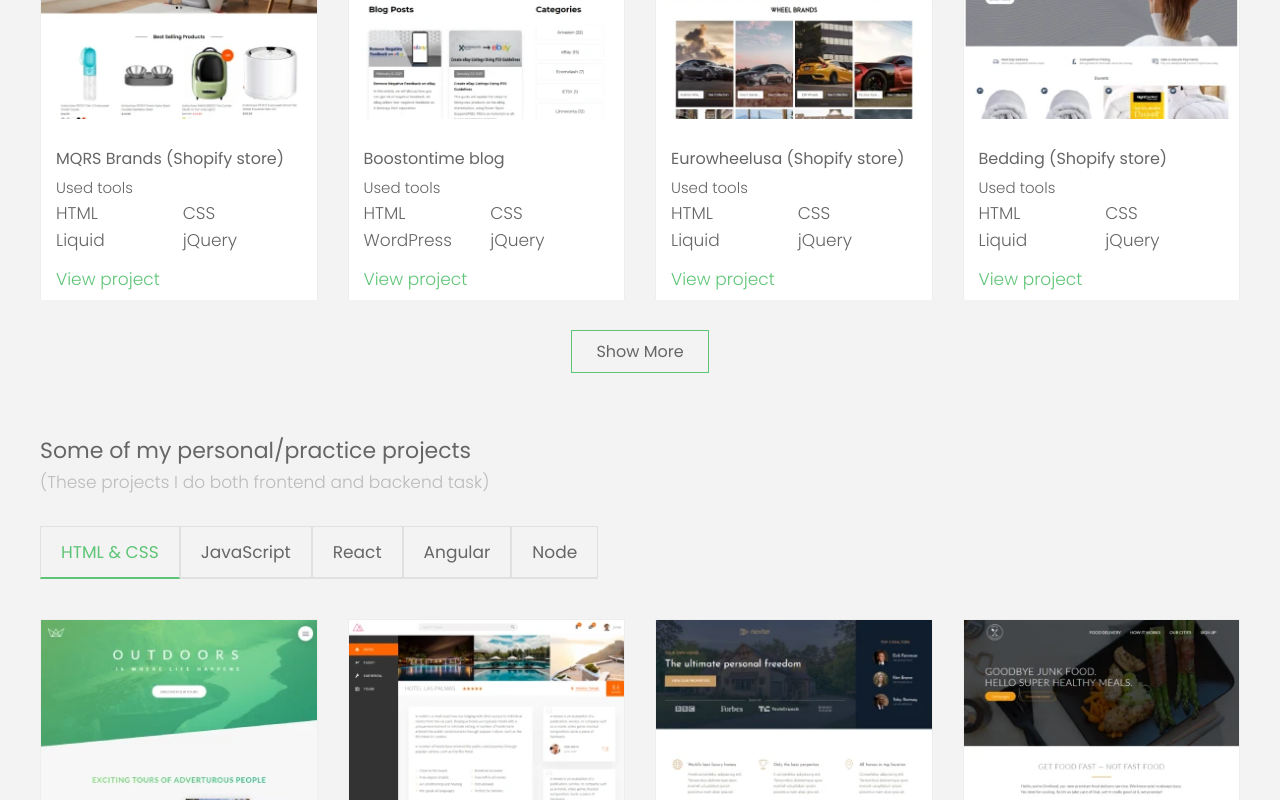
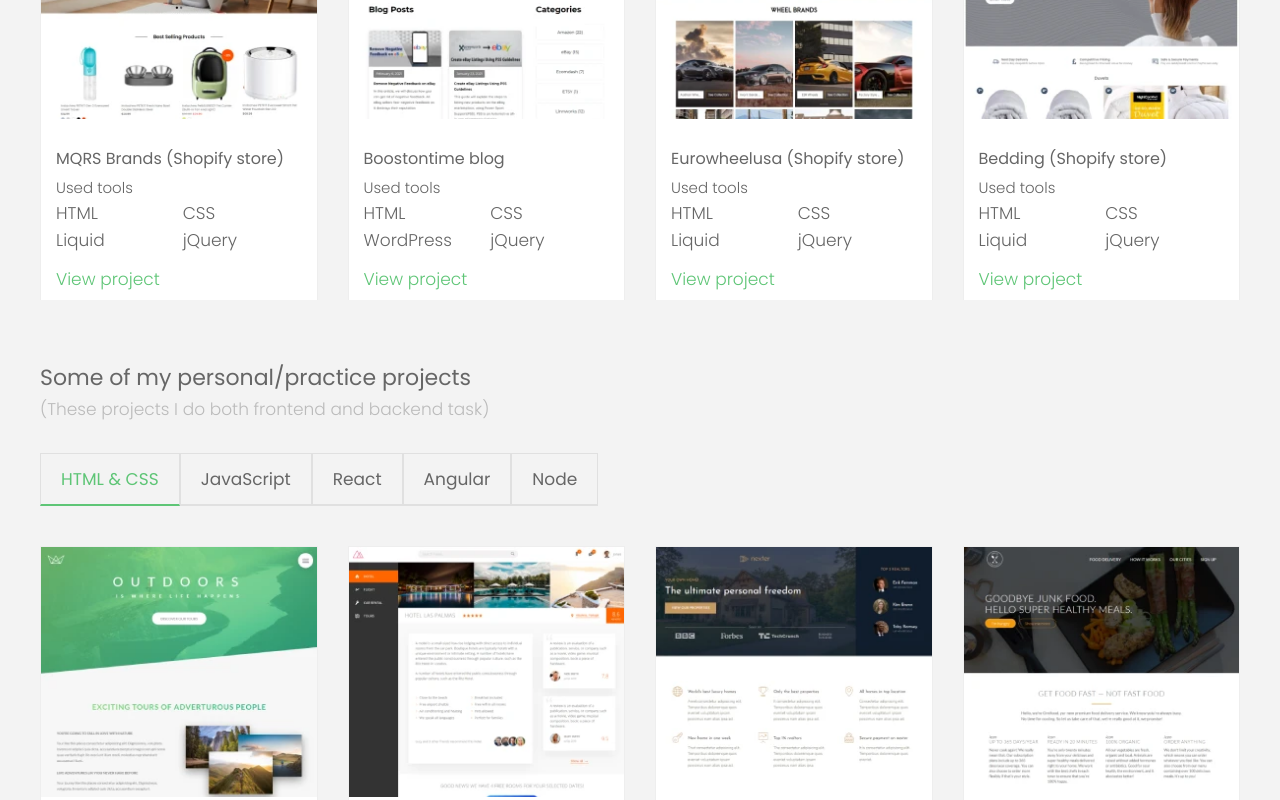
Before and after one commit to mizankhangit/portfolio, a React (Create React App) app: page / in a window 1280 px wide. Shown: the part 1435-2235 px from the top of the page. Built offline with nearby package versions, Linux system fonts and the light colour scheme.

Commit message:
some data changes

```diff
--- a/src/sections/Projects.jsx
+++ b/src/sections/Projects.jsx
@@ -27,7 +27,7 @@ const Projects = () => {
           >
             <ProfessionalProjects data={dataPro} />
 
-            {dataPro.length > 7 && (
+            {dataPro.length > 8 && (
               <div className="Mzn-btn-group Mzn-justify-center">
                 <button
                   className="Mzn-btn Mzn-btn-outline Mzn-mt30"
```
